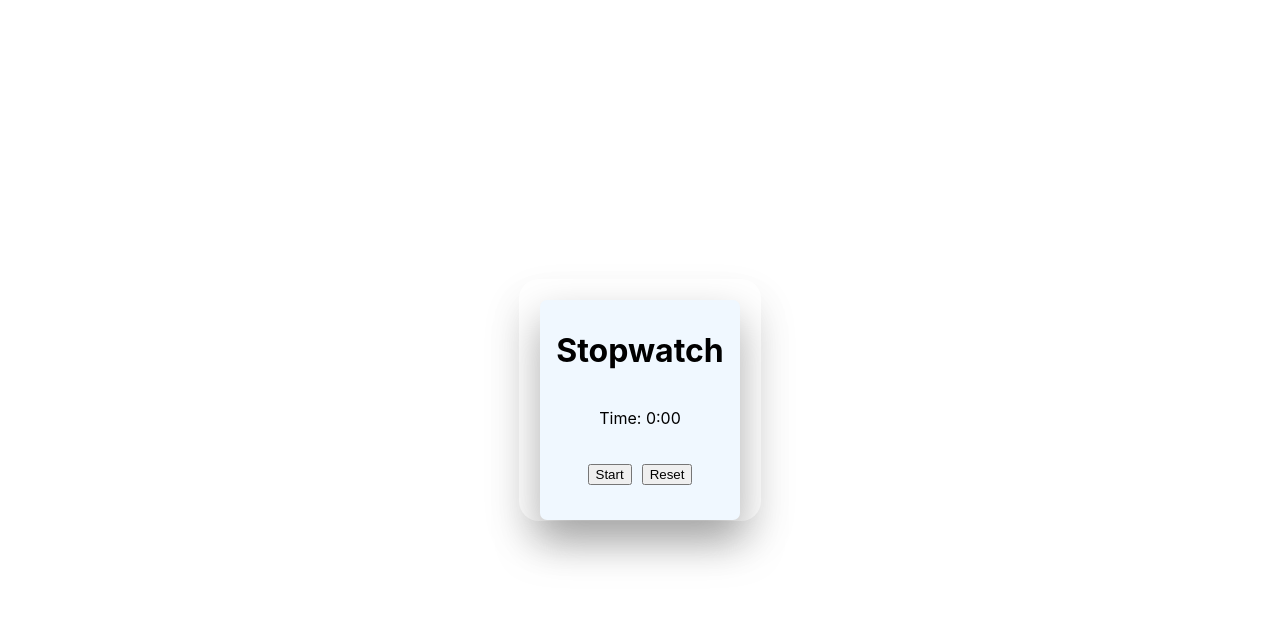
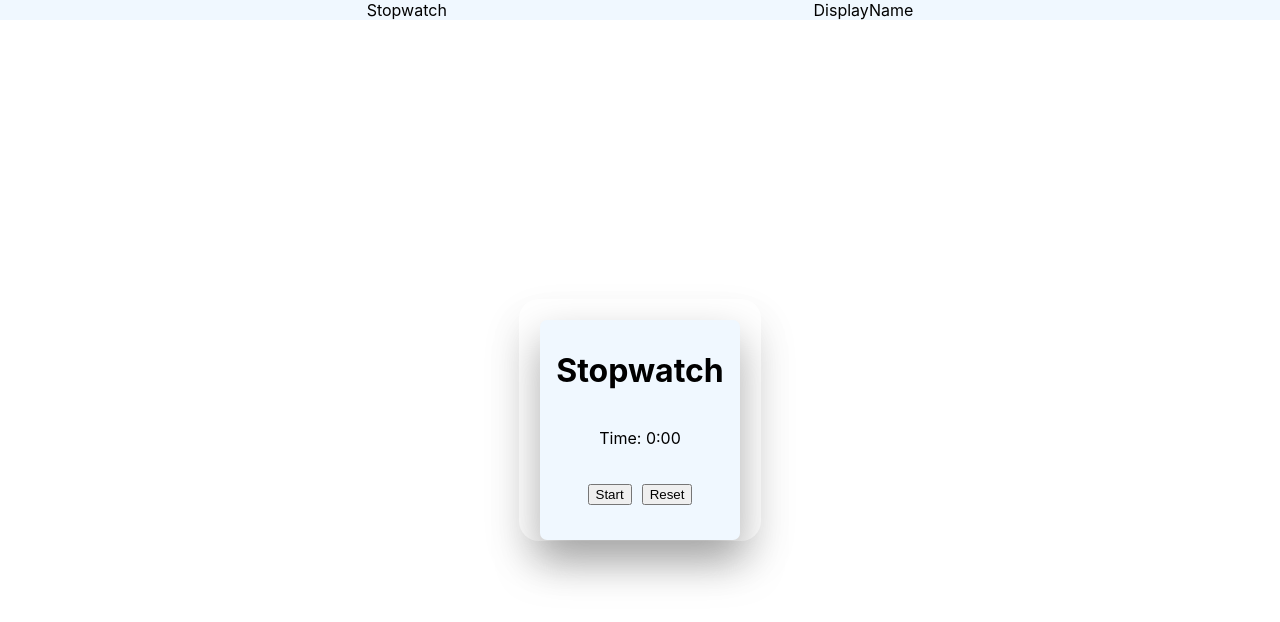
Before and after one commit to Sujitpandey1409/XStopwatch-, a React (Create React App) app: page / in a window 1280 px wide. Shown: the top 622 px of the page. Built offline with nearby package versions, Linux system fonts and the light colour scheme.

Commit message:
added webpage for fullName diplay miniproject with navbar

```diff
--- a/src/App.js
+++ b/src/App.js
@@ -3,15 +3,19 @@ import { Routes, Route } from "react-router-dom";
 import './App.css';
 import Stopwatch from './Components/Stopwatch';
 import FullNameDisplay from "./Pages/FullNameDisplay";
+import Nav from "./Components/Navbar";
 
 function App() {
   return (
+    <>
+      <Nav />
     <div className="App">
       <Routes>
         <Route path='/' element={<Stopwatch />}/>
         <Route path='/displayName' element={<FullNameDisplay />}/>
       </Routes>
     </div>
+    </>
   );
 }
 
--- /dev/null
+++ b/src/Components/Navbar.css
@@ -0,0 +1,11 @@
+.navbar{
+    width: 100vw;
+    height: 20px;
+    background-color: rgb(240, 248, 255);
+    display: flex;
+    align-items: center;
+    justify-content: space-evenly;
+}
+.navbar p{
+    cursor: pointer;
+}
--- /dev/null
+++ b/src/Components/Navbar.jsx
@@ -0,0 +1,14 @@
+import React from "react";
+import { useNavigate } from 'react-router-dom';
+import './Navbar.css'
+const Nav = () => {
+  const Navigate = useNavigate()
+  return (
+    <div className="navbar">
+      <p onClick={()=>{Navigate('/')}} >Stopwatch</p>
+      <p onClick={()=>{Navigate('/displayName')}} >DisplayName</p>
+    </div>
+  );
+};
+
+export default Nav;
```
